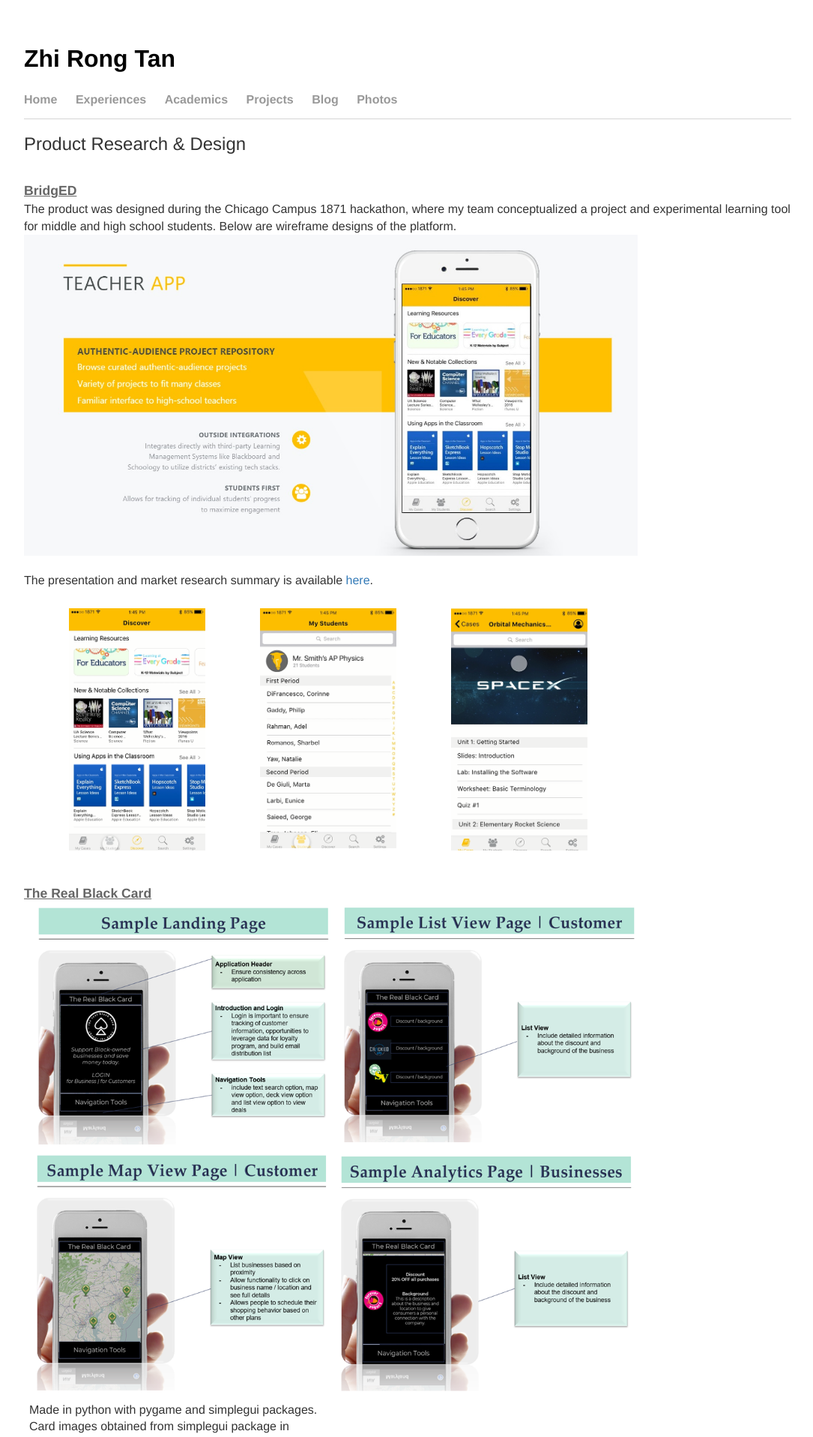
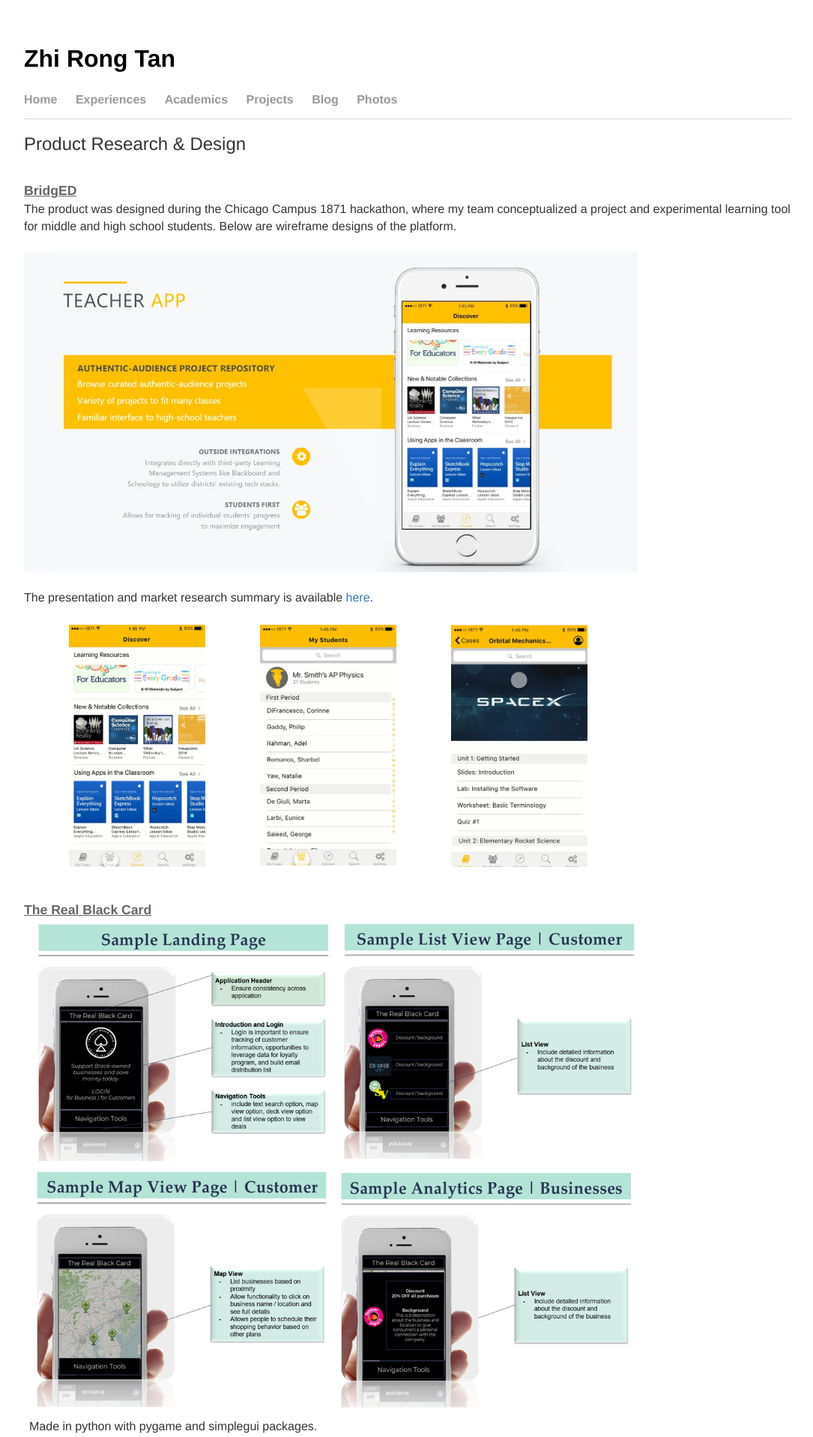
Before and after one commit to tanzhirong/tanzhirong.github.io, a Jekyll site: the page built from projects/index.html, in a window 1280 px wide. Shown: the top 1916 px of the page at 75% size, without its empty margins (96-1181 px from the left). Built offline with Jekyll 4.4.1, drawn with Linux system fonts in a browser that asks for light colours.

Commit message:
Update index.html

```diff
--- a/projects/index.html
+++ b/projects/index.html
@@ -9,7 +9,8 @@
     <tr>
         <div class="project_title"><b><u>BridgED</u></b></div>
         <p>The product was designed during the Chicago Campus 1871 hackathon, where my team conceptualized a project and experimental learning tool for middle and high school students. Below are wireframe designs of the platform.
-        <br><img src="bridged0.jpg" position="absolute" margin="auto" width="80%">
+        <br><br>
+            <img src="bridged0.jpg" position="absolute" margin="auto" width="80%">
         <p>The presentation and market research summary is available <a target="_blank" href="BridgED.pdf">here</a>.</p>
     </tr>
     <tr>
```
